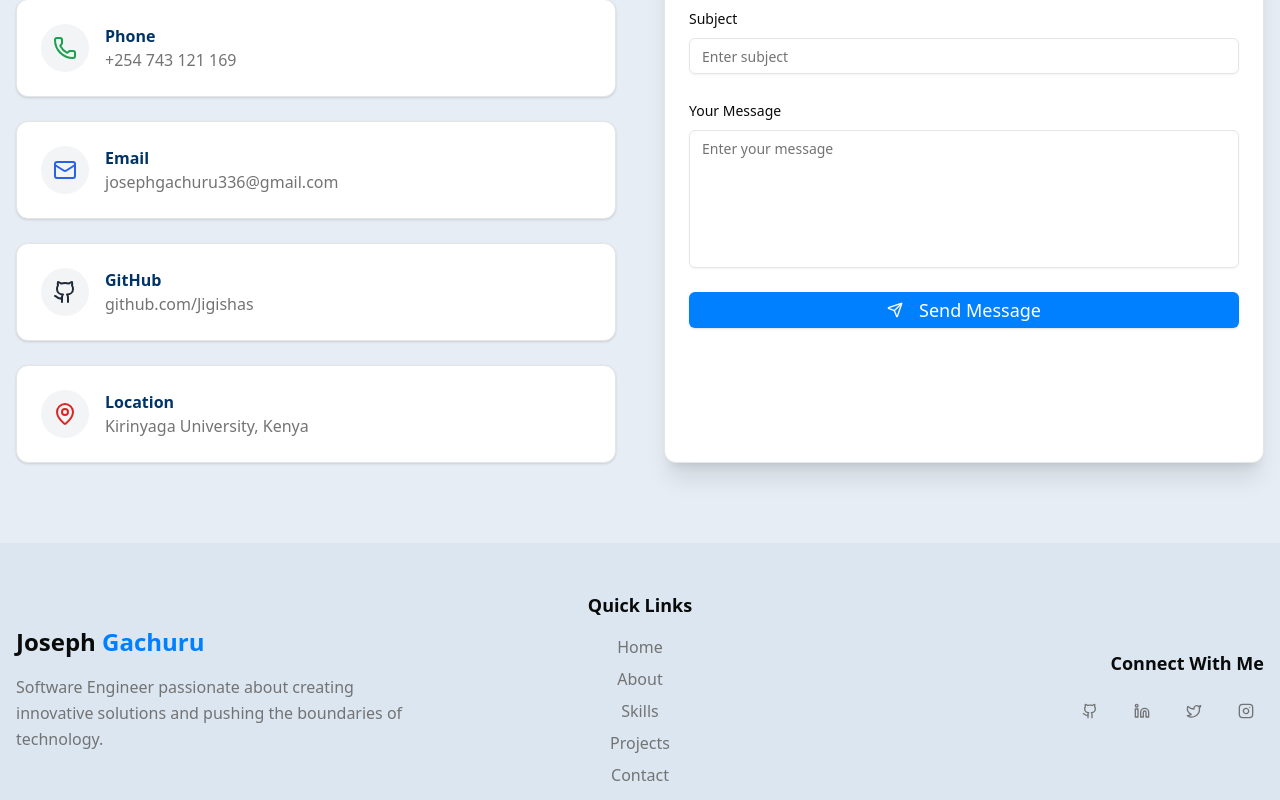
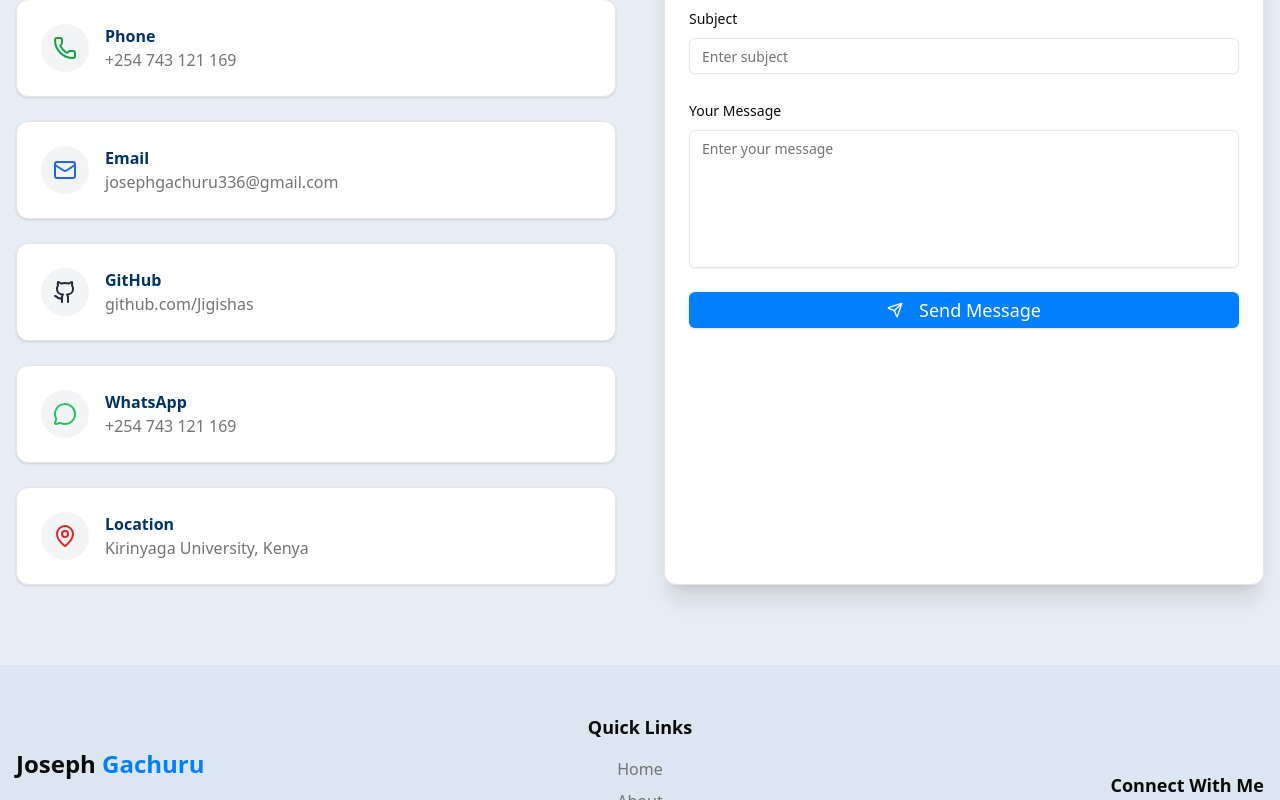
Before and after one commit to Jigishas/portfolio-site, a React (Vite) app: page / in a window 1280 px wide. Shown: the part 4101-4901 px from the top of the page. Built offline with nearby package versions, Linux system fonts and the light colour scheme.

Commit message:
few updates

```diff
--- a/src/components/Contact.jsx
+++ b/src/components/Contact.jsx
@@ -11,8 +11,10 @@ import {
   Github,
   Send,
   CheckCircle,
-  AlertCircle
+  AlertCircle,
+  MessageCircle
 } from 'lucide-react';
+import { generateWhatsAppURL } from '../utils/whatsapp';
 
 const Contact = () => {
   const [formData, setFormData] = useState({
@@ -51,18 +53,28 @@ const Contact = () => {
       title: 'Phone',
       content: '+254 743 121 169',
       color: 'text-green-600',
+      link: 'tel:+254743121169',
     },
     {
       icon: <Mail className="h-6 w-6" />,
       title: 'Email',
       content: 'josephgachuru336@gmail.com',
       color: 'text-blue-600',
+      link: 'mailto:josephgachuru336@gmail.com',
     },
     {
       icon: <Github className="h-6 w-6" />,
       title: 'GitHub',
       content: 'github.com/Jigishas',
       color: 'text-gray-800',
+      link: 'https://github.com/Jigishas',
+    },
+    {
+      icon: <MessageCircle className="h-6 w-6" />,
+      title: 'WhatsApp',
+      content: '+254 743 121 169',
+      color: 'text-green-500',
+      link: generateWhatsAppURL('+254743121169'),
     },
     {
       icon: <MapPin className="h-6 w-6" />,
@@ -99,6 +111,8 @@ const Contact = () => {
             <div className="space-y-6">
               {contactInfo.map((info, index) => (
                 <Card key={index} className="hover:shadow-lg transition-shadow">
+                  {info.link ? (
+                    <a href={info.link} target={info.link.startsWith('http') ? '_blank' : '_self'} rel="noopener noreferrer">
                       <CardContent className="p-6">
                         <div className="flex items-center space-x-4">
                           <div className={`p-3 rounded-full bg-gray-100 ${info.color}`}>
@@ -110,6 +124,20 @@ const Contact = () => {
                           </div>
                         </div>
                       </CardContent>
+                    </a>
+                  ) : (
+                    <CardContent className="p-6">
+                      <div className="flex items-center space-x-4">
+                        <div className={`p-3 rounded-full bg-gray-100 ${info.color}`}>
+                          {info.icon}
+                        </div>
+                        <div>
+                          <h4 className="font-semibold text-primary">{info.title}</h4>
+                          <p className="text-muted-foreground">{info.content}</p>
+                        </div>
+                      </div>
+                    </CardContent>
+                  )}
                 </Card>
               ))}
             </div>
--- /dev/null
+++ b/src/utils/whatsapp.js
@@ -0,0 +1,10 @@
+/**
+ * Generates a WhatsApp URL for the given phone number.
+ * @param {string} phoneNumber - The phone number in international format (e.g., '+254743121169').
+ * @returns {string} The WhatsApp URL.
+ */
+export const generateWhatsAppURL = (phoneNumber) => {
+  // Remove the '+' sign and any spaces
+  const cleanNumber = phoneNumber.replace(/^\+|\s/g, '');
+  return `https://wa.me/${cleanNumber}`;
+};
```
Lines whose indentation alone changed are shown as unchanged.
